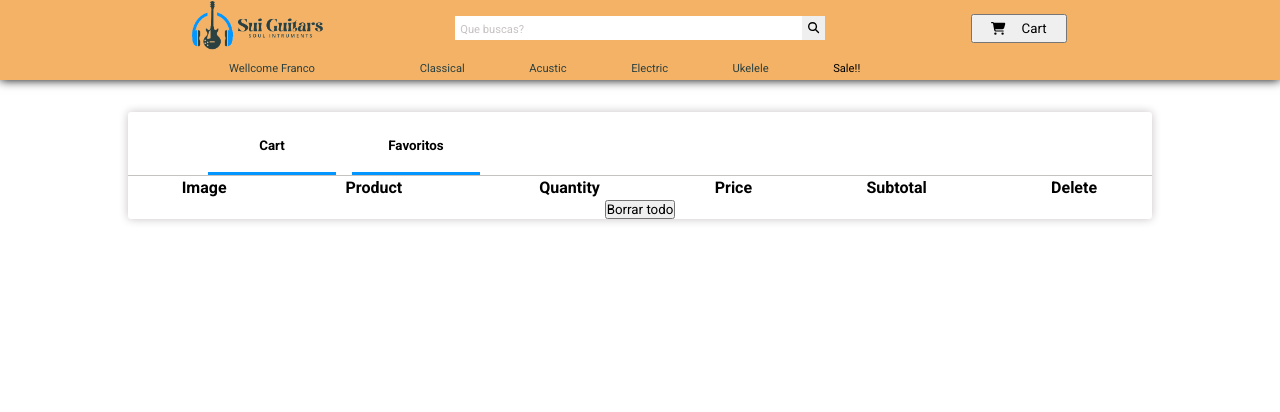
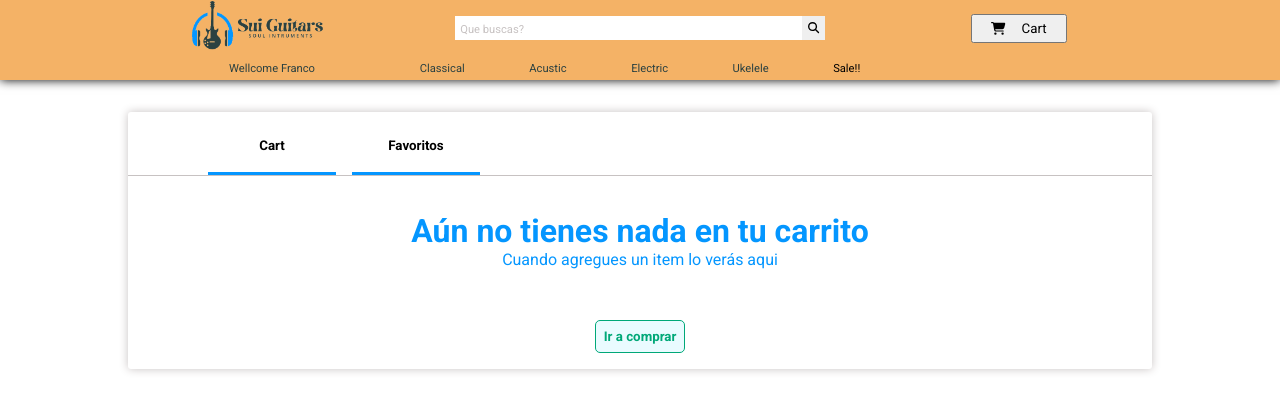
Before and after one commit to francoDani/multimarca, a React (Create React App) app: page /cart in a window 1280 px wide. Shown: the top 412 px of the page. Built offline with nearby package versions, Linux system fonts and the light colour scheme.

Commit message:
Desafío Cart view

```diff
--- a/package.json
+++ b/package.json
@@ -11,6 +11,7 @@
     "@testing-library/react": "^13.3.0",
     "@testing-library/user-event": "^13.5.0",
     "babel-plugin-macros": "^3.1.0",
+    "firebase": "^9.10.0",
     "react": "^18.2.0",
     "react-dom": "^18.2.0",
     "react-router-dom": "^6.3.0",
--- a/src/Context/CartContext.js
+++ b/src/Context/CartContext.js
@@ -1,20 +1,30 @@
-import React, { useState } from "react";
+import React, { useEffect, useState } from "react";
 
 const CartContext = React.createContext();
 
 const CartProvider = ({ children }) => {
   const [cart, setCart] = useState([]);
-
+  const [isOn, setIsOn] = useState();
+  const [totalShop, setTotalShop] = useState(0);
   const removeAll = () => {
     setCart([]);
+    check();
+    setTotalShop(0)
   }
-
-  const deleteThis = (id) => {
-    const indexOf = cart.findIndex(element => {
+  const check = () => {
+    if(cart.length === 0) {
+      setIsOn(false);
+    }else{setIsOn(true);}
+  }
+  const deleteThis = (id, price) => {
+    /* const indexOf = cart.findIndex(element => {
         return element.id === id;
-    })
-    cart.splice(indexOf, 1);
-    setCart(cart);
+    })       */
+    let filter = cart.filter(e=> e.id !== id);
+    filter.forEach(f => cart.splice(cart.findIndex(e => e.id === f.id),1));
+    setTotalShop(totalShop - price)
+    setCart(filter);
+    check();
   }
 
   /**
@@ -42,17 +52,22 @@ const CartProvider = ({ children }) => {
       price: price,
       quantity: quantity,
       img: img,
-      id: id
+      id: id,
+      total: price * quantity
     };
+    let calc = price * quantity;
     let carrito = cart;
     carrito.push(newProduct);
     carrito = isReapeated(carrito);
-    console.log(carrito);
     setCart(carrito);
+    setTotalShop(totalShop + calc)
   };
+  useEffect(() => {
+    check()
+  },[cart])
 
   return (
-    <CartContext.Provider value={{ addItem, cart, deleteThis, removeAll }}>
+    <CartContext.Provider value={{ addItem, cart, deleteThis, removeAll, isOn, totalShop }}>
       {children}
     </CartContext.Provider>
   );
--- a/src/components/NavBar/cartButton.jsx
+++ b/src/components/NavBar/cartButton.jsx
@@ -2,6 +2,8 @@ import styled from "styled-components";
 import { FontAwesomeIcon } from "@fortawesome/react-fontawesome";
 import { faCartShopping } from "@fortawesome/free-solid-svg-icons";
 import { Link } from "react-router-dom";
+import { CartContext } from "../../Context/CartContext";
+import { useContext } from "react";
 
 const CartButtonContainer = styled.div`
   width: 30%;
@@ -17,19 +19,37 @@ const CartButton = styled.button`
   justify-content: center;
   text-align: center;
   cursor: pointer;
+  position: relative;
 `;
 const FontAwesomeIconStyled = styled(FontAwesomeIcon)`
   font-size: 0.8rem;
   margin-right: 1rem;
 `;
+const Quantiy = styled.p`
+  position: absolute;
+  width: 20px;
+  height: 20px;
+  top: -10px;
+  right: -10px;
+  border: solid 1px var(--dark-gray);
+  border-radius: 20px;
+  text-align: center;
+  background-color: var(--dark-gray);
+  color: white;
+
+`
 
 export const CartWidwet = () => {
+  const { cart, isOn } = useContext(CartContext);
+
   return (
     <CartButtonContainer>
       <Link to={"/cart"}>
         <CartButton>
           <FontAwesomeIconStyled icon={faCartShopping} />
           Cart
+          {isOn ? <Quantiy>{cart.length}</Quantiy> : ""}
+
         </CartButton>
       </Link>
     </CartButtonContainer>
--- /dev/null
+++ b/src/components/cart/emptyCart.jsx
@@ -0,0 +1,21 @@
+import styled from "styled-components";
+
+const EmptyMessage = styled.div`
+    height: 8rem;
+    color: var(--blue);
+    display: flex;
+    flex-direction: column;
+    align-items: center;
+    justify-content: center;
+`
+
+const EmptyCart = () => {
+    return(
+        <EmptyMessage>
+            <h1>Aún no tienes nada en tu carrito</h1>
+            <p>Cuando agregues un item lo verás aqui</p>
+        </EmptyMessage>
+    )
+}
+
+export default EmptyCart;
--- a/src/components/cart/itemCartContainer.jsx
+++ b/src/components/cart/itemCartContainer.jsx
@@ -5,6 +5,9 @@ import { useContext } from "react";
 import styled from "styled-components";
 import { CartContext } from "../../Context/CartContext";
 import { faTrash } from "@fortawesome/free-solid-svg-icons";
+import EmptyCart from "./emptyCart";
+import { Link } from "react-router-dom";
+import FinishBuy from "../finishBuy/finishBuy";
 
 const CartBox = styled.div`
   background-color: white;
@@ -12,6 +15,7 @@ const CartBox = styled.div`
   border-radius: 3px;
   margin-top: 2rem;
   box-shadow: 0 0 10px var(--light-gray);
+  margin-bottom:5rem;
 `;
 const Tabs = styled.div`
   width: 100%;
@@ -54,26 +58,45 @@ const TD = styled.td`
   width: 20%;
 `;
 
-const ItemCartContainer = () => {
-  const { cart, deleteThis, removeAll } = useContext(CartContext);
-  const [onCar, setOncar] = useState();
-  const onCart = (item) => {
-    if (item === []) {
-      setOncar(false);
-    } else {
-      setOncar(true);
-    }
-  };
-
 const DeleteBtn = styled.button`
   border: none;
   width: 100%;
   cursor: pointer;
 `;
+const DeleteAll = styled.button`
+  margin: 1rem;
+  padding: .5rem;
+  border-radius: 5px;
+  border: 1px solid var(--light-red);
+  color: var(--light-red);
+  font-weight: bold;
+  background-color: var(--white);
+  transition: .5s;
+  cursor: pointer;
+  &:hover{
+    background-color: var(--light-red);
+    color: white;
+  }
+`
+const GoToShop = styled.button`
+  margin: 1rem;
+  padding: .5rem;
+  border-radius: 5px;
+  border: 1px solid var(--light-green);
+  color: var(--light-green);
+  font-weight: bold;
+  background-color: var(--white);
+  transition: .5s;
+  cursor: pointer;
+  &:hover{
+    background-color: var(--light-green);
+    color: white;
+  }
+`
 
-  useEffect(() => {
-    onCart(cart);
-  }, [cart]);
+const ItemCartContainer = () => {
+  const { cart, deleteThis, removeAll, isOn } = useContext(CartContext);
+
   return (
     <CartBox>
       <Tabs>
@@ -81,6 +104,7 @@ const ItemCartContainer = () => {
         <TabsBtns>Favoritos</TabsBtns>
       </Tabs>
       <CartListing>
+        {isOn ? (
           <ProductTable>
             <tr>
               <th>Image</th>
@@ -91,9 +115,9 @@ const ItemCartContainer = () => {
               <th>Delete</th>
             </tr>
             <tbody>
-            {onCar ? cart.map(function (product, index) {
+              {cart.map(function (product, index) {
                 return (
-                <tr>
+                  <tr key={index}>
                     <TD>
                       <ItemImg image={product.img} />
                     </TD>
@@ -102,23 +126,28 @@ const ItemCartContainer = () => {
                     </TD>
                     <TD>{product.quantity}</TD>
                     <TD>{product.price}</TD>
-                  <TD>{product.quantity * product.price}</TD>
+                    <TD>{product.total}</TD>
                     <TD>
-                    <DeleteBtn onClick={()=>{
-                      deleteThis(product.id)
-                    }}>
+                      <DeleteBtn
+                        onClick={() => {
+                          deleteThis(product.id, product.total);
+                        }}
+                      >
                         <FontAwesomeIcon icon={faTrash} />
                       </DeleteBtn>
                     </TD>
                   </tr>
                 );
-            }) : <h1>No tienes nada en tu carrito</h1>}
+              })}
             </tbody>
           </ProductTable>
-        <button onClick={()=>{
-            removeAll();
-        }}>Borrar todo</button>
+        ) : (
+          <EmptyCart />
+        )}
+        {isOn ? <DeleteAll onClick={removeAll}>Borrar todo</DeleteAll> : <Link to= "/"><GoToShop>Ir a comprar</GoToShop></Link>}
       </CartListing>
+      {isOn ? <FinishBuy /> : ""}
+
     </CartBox>
   );
 };
--- /dev/null
+++ b/src/components/finishBuy/finishBuy.jsx
@@ -0,0 +1,41 @@
+import { useContext } from "react";
+import styled from "styled-components";
+import { CartContext } from "../../Context/CartContext";
+
+const FinishContainer = styled.div`
+  width: 100%;
+  height: 50px;
+  border-top: 1px solid var(--light-gray);
+  box-shadow: 0 0 10px 1px var(--light-gray);
+  display: flex;
+  flex-direction: row;
+  justify-content: center;
+  align-items: center;
+`;
+const Finish = styled.button`
+  margin: 1rem;
+  padding: 0.5rem;
+  border-radius: 5px;
+  border: 1px solid var(--light-green);
+  color: var(--light-green);
+  font-weight: bold;
+  background-color: var(--white);
+  transition: 0.5s;
+  cursor: pointer;
+  &:hover {
+    background-color: var(--light-green);
+    color: white;
+  }
+`;
+
+const FinishBuy = () => {
+    const {totalShop} = useContext(CartContext);
+  return (
+    <FinishContainer>
+      <Finish>Ir a pagar</Finish>
+      <h1>Total: {totalShop.toFixed(2)}</h1>
+    </FinishContainer>
+  );
+};
+
+export default FinishBuy;
--- a/src/components/item/item.jsx
+++ b/src/components/item/item.jsx
@@ -41,9 +41,7 @@ export const Item = ({productName, image, price, stock, initial, id }) => {
       <ItemTittle>{productName}</ItemTittle>
       <ItemImg image={image}/>
       <p>${price}</p>
-      <ItemCount stock={stock} initial={initial} route={`item/${id}`} onAdd={() => {
-        console.log("adding")
-      }}/>
+      <ItemCount stock={stock} initial={initial} route={`item/${id}`}/>
       <Link to={`/item/${id}`}>
         <AddToCartButton>
           Agregar al carrito
--- a/src/components/itemCount/itemCount.jsx
+++ b/src/components/itemCount/itemCount.jsx
@@ -52,11 +52,6 @@ export const ItemCount = ({ initial, stock, route, value }) => {
         break;
     }
   };
-  const addToCart = (value) => {
-    if (value !== 0) {
-      console.log(value);
-    }
-  };
   return (
     <>
       <ItemCounterSection>
--- a/src/components/itemDetail/itemDetail.jsx
+++ b/src/components/itemDetail/itemDetail.jsx
@@ -74,13 +74,13 @@ export const ItemDetail = ({ product, productDetail, img }) => {
         <ProductName>{product.title}</ProductName>
         <ProductPrice>$ {product.price}</ProductPrice>
         <ProductDescription>{productDetail}</ProductDescription>
-
-        {quantity === 0 ? (
-          <ItemCount
+        <ItemCount
             initial={quantity}
             stock={product.available_quantity}
             value={onAdd}
           />
+        {quantity === 0 ? (
+          <></>
         ) : (
           <Link to={"/" + "cart"}>
             <AddToCartButton onClick={() => {
--- a/src/index.js
+++ b/src/index.js
@@ -3,6 +3,23 @@ import ReactDOM from 'react-dom/client';
 import './index.css';
 import App from './App';
 import reportWebVitals from './reportWebVitals';
+// Import the functions you need from the SDKs you need
+import { initializeApp } from "firebase/app";
+// TODO: Add SDKs for Firebase products that you want to use
+// https://firebase.google.com/docs/web/setup#available-libraries
+
+// Your web app's Firebase configuration
+const firebaseConfig = {
+  apiKey: "AIzaSyB9czux-9gXHVs6euDYP-ytojbIhY71QX0",
+  authDomain: "suiguitar-a0254.firebaseapp.com",
+  projectId: "suiguitar-a0254",
+  storageBucket: "suiguitar-a0254.appspot.com",
+  messagingSenderId: "621390652934",
+  appId: "1:621390652934:web:0a3b22c9e00d6a311d8587"
+};
+
+// Initialize Firebase
+const app = initializeApp(firebaseConfig);
 
 const root = ReactDOM.createRoot(document.getElementById('root'));
 root.render(
```
Also changed, not shown: 1 other file (tests, documents, lock files or other folders). Lines whose indentation alone changed are shown as unchanged.
